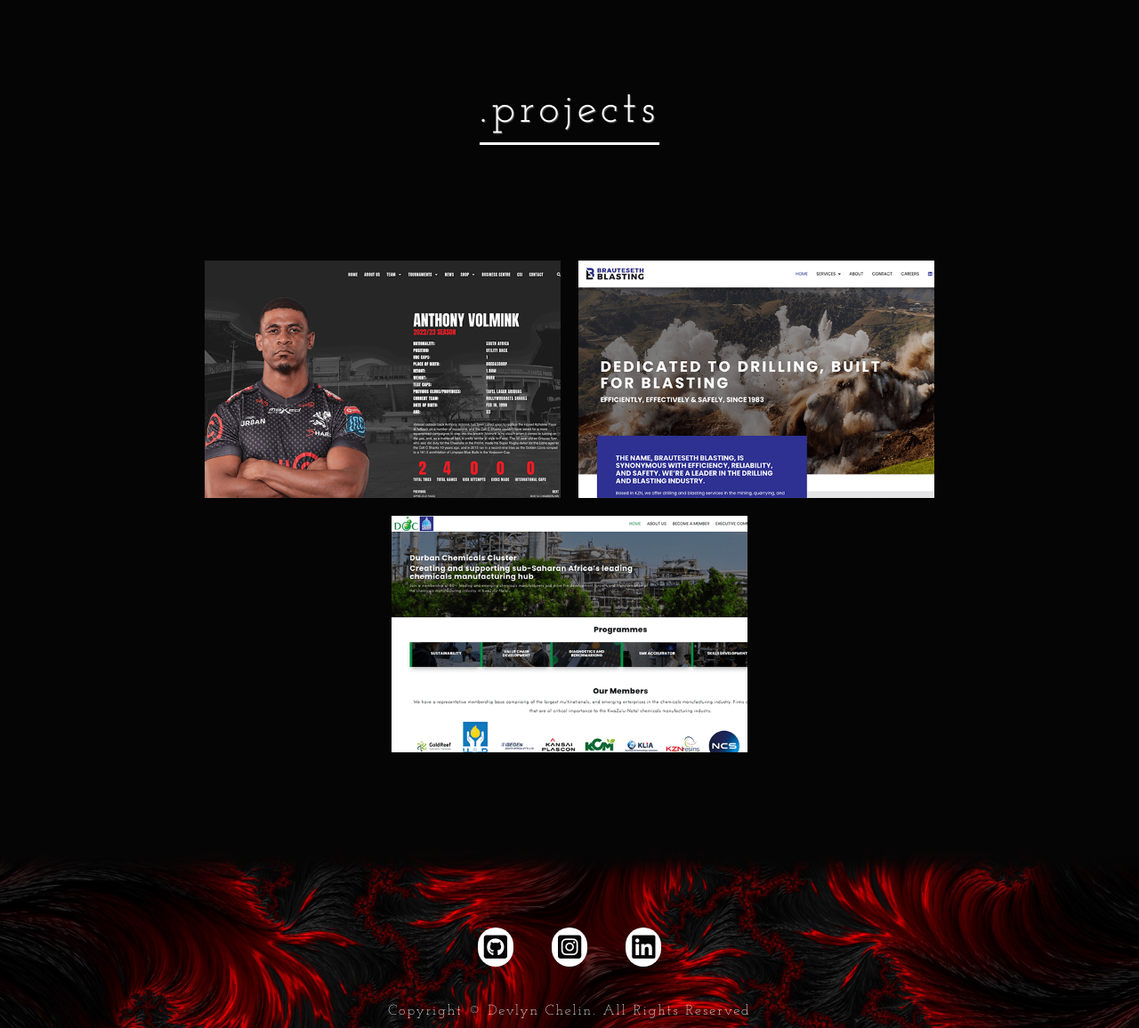
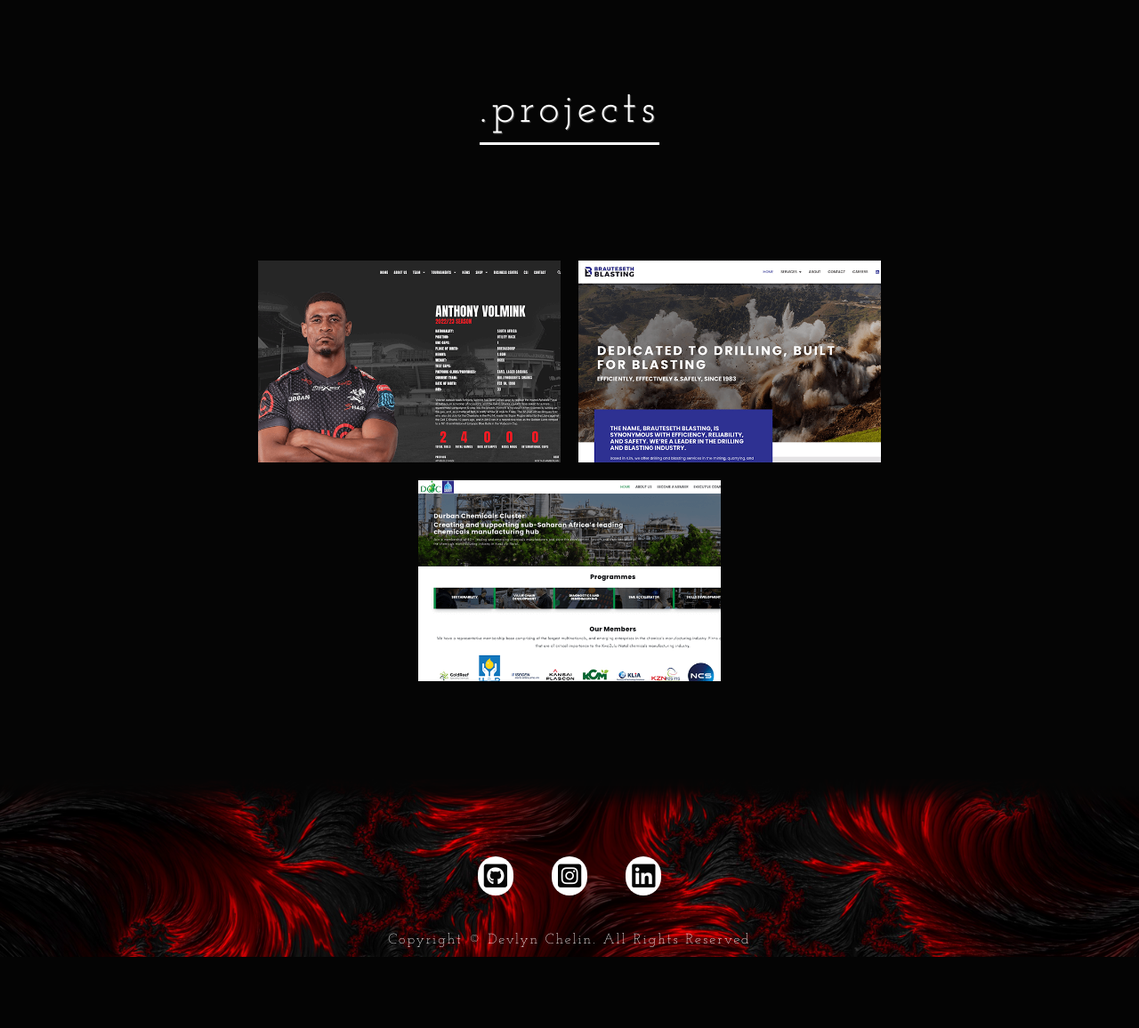
Before and after one commit to DChelin/chelin.dev, a PHP site: page / in a window 1280 px wide. Shown: the part 1797-2953 px from the top of the page at 89% size. After the commit the page ends 2873 px from the top, so only its background shows below. Run offline with PHP 8.4, Linux system fonts and the light colour scheme; some libraries are stand-ins or nearby versions; some web fonts are replaced.

Commit message:
Update style.css

```diff
--- a/style.css
+++ b/style.css
@@ -335,7 +335,7 @@
 }
 
 .project-img{
-    width:40rem;
+    width:34rem;
     transition: opacity 0.3s;
 }
 
```
